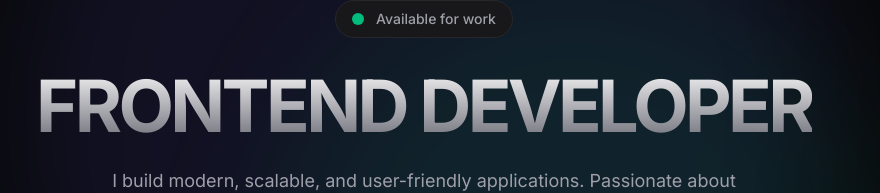
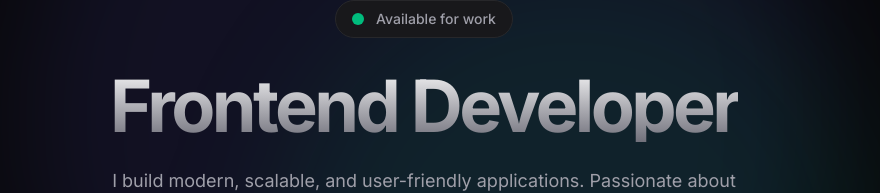
Before and after one commit to ko-htet-myat/portfolio, a Next.js app: page / in a window 1280 px wide. Shown: the part 283-476 px from the top of the page, without its empty margins (216-1096 px from the left). Built offline with nearby package versions, Linux system fonts and the light colour scheme; no server answers.

Commit message:
fix: change name to capital

```diff
--- a/components/language-provider.tsx
+++ b/components/language-provider.tsx
@@ -18,7 +18,7 @@ const translations = {
     "nav.projects": "Projects",
     "nav.contact": "Contact",
     "hero.badge": "Available for work",
-    "hero.greeting": "FRONTEND DEVELOPER",
+    "hero.greeting": "Frontend Developer",
     "hero.description":
       "I build modern, scalable, and user-friendly applications. Passionate about clean code and great design.",
     "about.title": "ABOUT ME",
```
